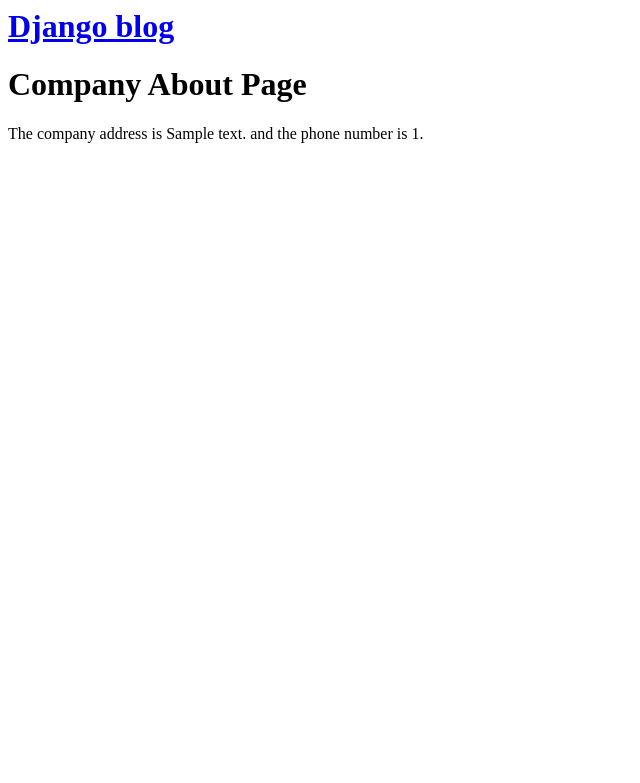
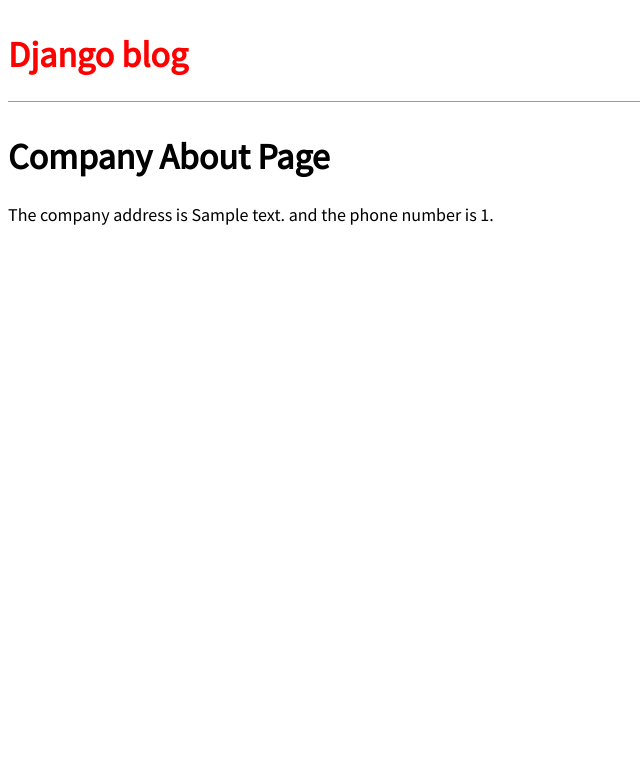
Before and after one commit to arthurshmidt/django-practice, a Django app: template company/templates/about.html in a window 1280 px wide. Shown: the top 783 px of the page, without its empty margins (0-640 px from the left). Run offline with Django 5.2, Linux system fonts and the light colour scheme; the template is opened without the code that fills it: most values are stand-ins (such as "Sample title", 1, 10 or a date in 2020).

Commit message:
worked on blog website. Nxt->ch4.BlogWeb.IndBlogPages.

```diff
--- a/blog/django_project/settings.py
+++ b/blog/django_project/settings.py
@@ -117,6 +117,7 @@ USE_TZ = True
 # https://docs.djangoproject.com/en/5.1/howto/static-files/
 
 STATIC_URL = "static/"
+STATICFILES_DIRS = [BASE_DIR / "static"]
 
 # Default primary key field type
 # https://docs.djangoproject.com/en/5.1/ref/settings/#default-auto-field
--- /dev/null
+++ b/blog/static/css/base.css
@@ -0,0 +1,49 @@
+/* static/css/base.css */
+body {
+	font-family: 'Source Sans Pro', sans-serif;
+	font-size: 18px;
+}
+
+Header {
+	border-bottom: 1px solid #999;
+	margin-bottom: 2rem;
+	display: flex;
+}
+
+
+header h1 a {
+	color: red;
+	text-decoration: none;
+}
+
+.nav-left {
+	margin-right: auto;
+}
+
+.nav-right {
+	display: flex;
+	padding-top: 2rem;
+}
+
+.post-entry {
+	margin-bottom: 2rem;
+}
+
+.post-entry h2 {
+	margin: 0.5rem 0;
+}
+
+.post-entry h2 a,
+.post-entry h2 a:visited {
+	color: blue;
+	text-decoration: none;
+}
+
+.post-entry p {
+	margin: 0;
+	font-weight: 400;
+}
+
+.post-entry h2 a:hover {
+	color: red;
+}
--- a/blog/templates/base.html
+++ b/blog/templates/base.html
@@ -1,7 +1,10 @@
 <!-- templates/base.html -->
+{% load static %}
 <html>
 	<head>
 		<title>Django blog</title>
+		<link rel="stylesheet" href="https://fonts.googleapis.com/css?family=Source+Sans+Pro:400">
+		<link rel="stylesheet" href="{% static 'css/base.css' %}">
 	</head>
 
 	<body>
```
